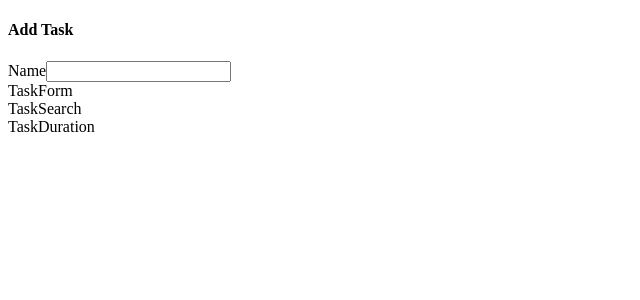
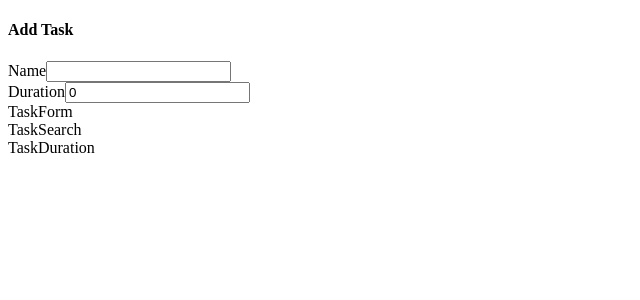
Before and after one commit to SandraFernandz/taskTracker, a React (Create React App) app in the folder task-tracker/: page / in a window 1280 px wide. Shown: the top 300 px of the page, without its empty margins (0-640 px from the left). Built offline with nearby package versions, Linux system fonts and the light colour scheme.

Commit message:
corrected words and created forms

```diff
--- a/task-tracker/src/components/ListForm.js
+++ b/task-tracker/src/components/ListForm.js
@@ -1,13 +1,21 @@
 import { useDispatch, useSelector } from 'react-redux';
-import { changeName } from '../store';
+import { changeDuration, changeName } from '../store';
 
 const TaskForm = () => {
   const dispatch = useDispatch();
-  const name = useSelector((state) => {
-    return state.form.name;
+  const { name, duration } = useSelector((state) => {
+    return {
+      name: state.form.name,
+      duration: state.form.duration,
+    };
   });
   const handleNameChange = (event) => {
     dispatch(changeName(event.target.value));
+  };
+
+  const handleDurationChange = (event) => {
+    const taskDuration = parseInt(event.target.value) || 0;
+    dispatch(changeDuration(taskDuration));
   };
   return (
     <div>
@@ -16,7 +24,15 @@ const TaskForm = () => {
         <div>
           <div>
             <label>Name</label>
-            <input value={name} onChange={handleNameChange}></input>
+            <input value={name} onChange={handleNameChange} />
+          </div>
+          <div>
+            <label>Duration</label>
+            <input
+              value={duration}
+              onChange={handleDurationChange}
+              type="number"
+            />
           </div>
         </div>
       </form>
--- a/task-tracker/src/store/slices/formSlice.js
+++ b/task-tracker/src/store/slices/formSlice.js
@@ -11,7 +11,7 @@ const formSlice = createSlice({
       state.name = action.payload;
     },
     changeDuration(state, action) {
-      state.cost = action.payload;
+      state.duration = action.payload;
     },
   },
 });
--- a/task-tracker/src/store/slices/tasksSlice.js
+++ b/task-tracker/src/store/slices/tasksSlice.js
@@ -4,7 +4,7 @@ const tasksSlice = createSlice({
   name: 'tasks',
   initialState: {
     searchTask: '',
-    cars: [],
+    tasks: [],
   },
   reducers: {
     changeSearchTask(state, action) {
@@ -12,7 +12,7 @@ const tasksSlice = createSlice({
     },
     addTask(state, action) {
       // Assumption:
-      // action.payload === { name: 'ab', cost: 140}
+      // action.payload === { name: 'ab', duration: 140}
       state.tasks.push({
         name: action.payload.name,
         duration: action.payload.duration,
@@ -21,11 +21,11 @@ const tasksSlice = createSlice({
     },
     removeTask(state, action) {
       // Assumption:
-      // action.payload === id of the car we want to remove
-      const updated = state.cars.filter((car) => {
-        return car.id !== action.payload;
+      // action.payload === id of the task we want to remove
+      const updated = state.tasks.filter((task) => {
+        return task.id !== action.payload;
       });
-      state.cars = updated;
+      state.tasks = updated;
     },
   },
 });
```
